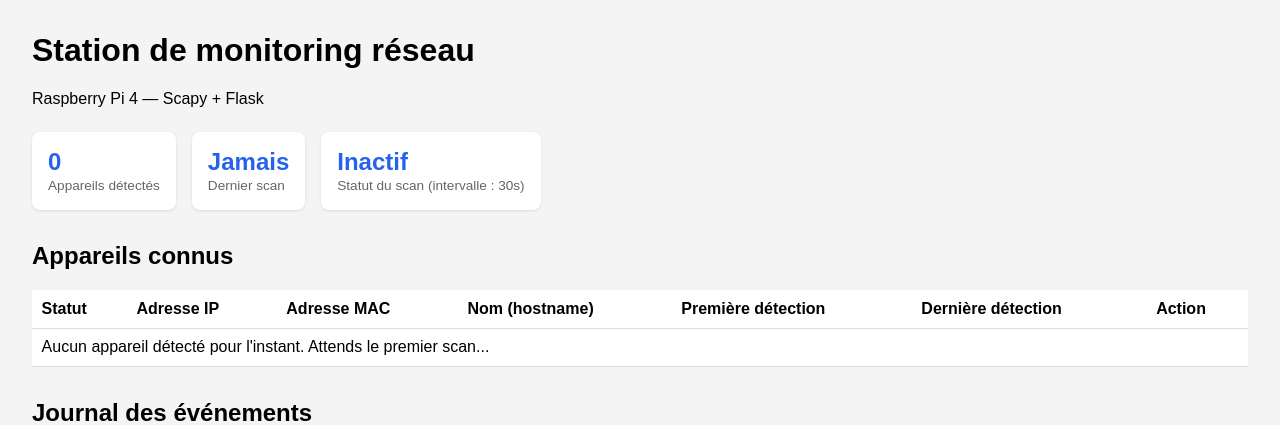
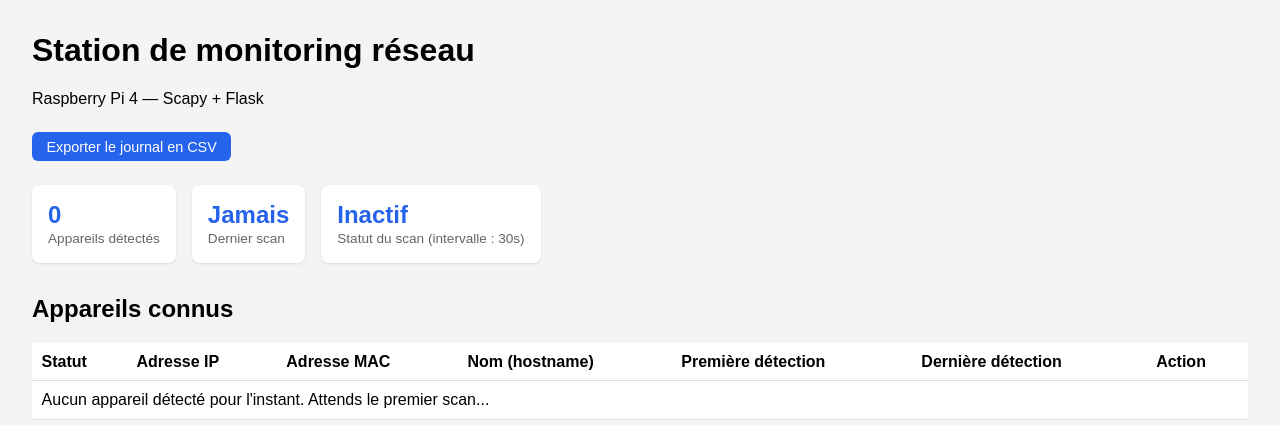
Before and after one commit to fulbert-agossou/pi-network-monitor, a Flask app: page / in a window 1280 px wide. Shown: the top 425 px of the page. Run offline with Flask 3, Linux system fonts and the light colour scheme; data that the repository does not hold is empty.

Commit message:
Ajout de l'export CSV du journal d'evenements

```diff
--- a/app.py
+++ b/app.py
@@ -1,11 +1,13 @@
 import threading
 import time
 from datetime import datetime
+import csv
+import io
 
-from flask import Flask, render_template, redirect, url_for
+from flask import Flask, render_template, redirect, url_for, Response
 
 from config import SCAN_INTERVAL, FLASK_HOST, FLASK_PORT
-from db import init_db, get_all_devices, get_recent_events, approve_device
+from db import init_db, get_all_devices, get_recent_events, approve_device, get_connection
 from scanner import scan_network
 from detector import process_scan
 
@@ -61,6 +63,39 @@ def approuver(mac):
     approve_device(mac)
     return redirect(url_for("dashboard"))
 
+@app.route("/export")
+def export_csv():
+    """
+    Génère un fichier CSV contenant TOUS les événements enregistrés
+    (pas seulement les 50 derniers), et le renvoie au navigateur
+    comme un téléchargement.
+    """
+    conn = get_connection()
+    lignes = conn.execute("SELECT * FROM events ORDER BY id DESC").fetchall()
+    conn.close()
+
+    # io.StringIO() = un "fichier" qui vit en mémoire, pas sur le disque.
+    # On écrit dedans comme si c'était un vrai fichier CSV.
+    memoire = io.StringIO()
+    ecrivain = csv.writer(memoire)
+
+    # Ligne d'en-tête du CSV
+    ecrivain.writerow(["id", "timestamp", "event_type", "mac", "ip", "hostname", "description"])
+
+    # Une ligne de CSV par événement
+    for ligne in lignes:
+        ecrivain.writerow([
+            ligne["id"], ligne["timestamp"], ligne["event_type"],
+            ligne["mac"], ligne["ip"], ligne["hostname"], ligne["description"],
+        ])
+
+    # Response construit la réponse HTTP manuellement, avec les bons
+    # en-têtes pour dire au navigateur "ceci est un fichier à télécharger".
+    return Response(
+        memoire.getvalue(),
+        mimetype="text/csv",
+        headers={"Content-Disposition": "attachment; filename=evenements.csv"},
+    )
 
 if __name__ == "__main__":
     init_db()
--- a/static/style.css
+++ b/static/style.css
@@ -11,3 +11,14 @@ tr.non-confiance { background: #fef2f2; }
 .evt { background: white; border-left: 4px solid #2563eb; padding: 0.5rem 1rem; margin-bottom: 0.4rem; }
 .evt-possible_spoofing { border-left-color: #dc2626; }
 .evt-new_device { border-left-color: #16a34a; }
+.bouton-export {
+    display: inline-block;
+    margin-top: 0.5rem;
+    background: #2563eb;
+    color: white;
+    padding: 0.4rem 0.9rem;
+    border-radius: 6px;
+    text-decoration: none;
+    font-size: 0.9rem;
+}
+.bouton-export:hover { background: #1d4ed8; }
--- a/templates/index.html
+++ b/templates/index.html
@@ -10,6 +10,7 @@
     <header>
         <h1>Station de monitoring réseau</h1>
         <p class="sous-titre">Raspberry Pi 4 — Scapy + Flask</p>
+<a href="{{ url_for('export_csv') }}" class="bouton-export">Exporter le journal en CSV</a>
     </header>
 
     <section class="stats">
```
